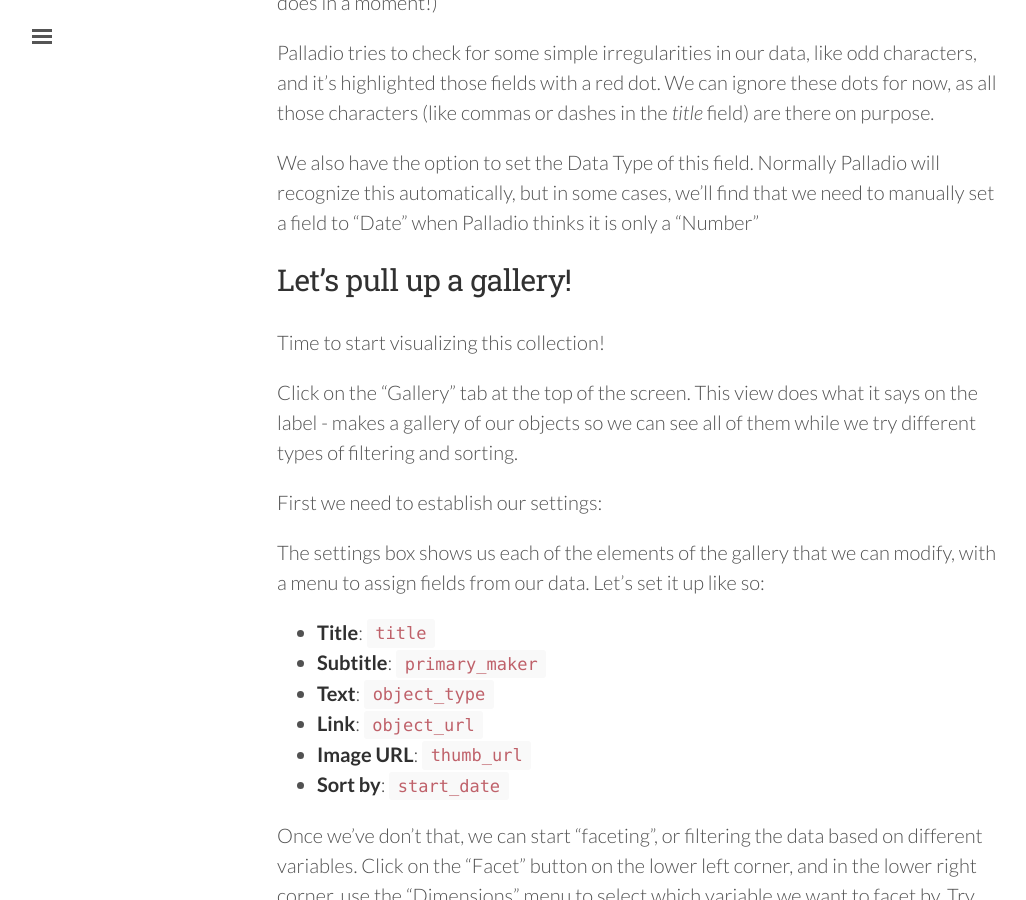
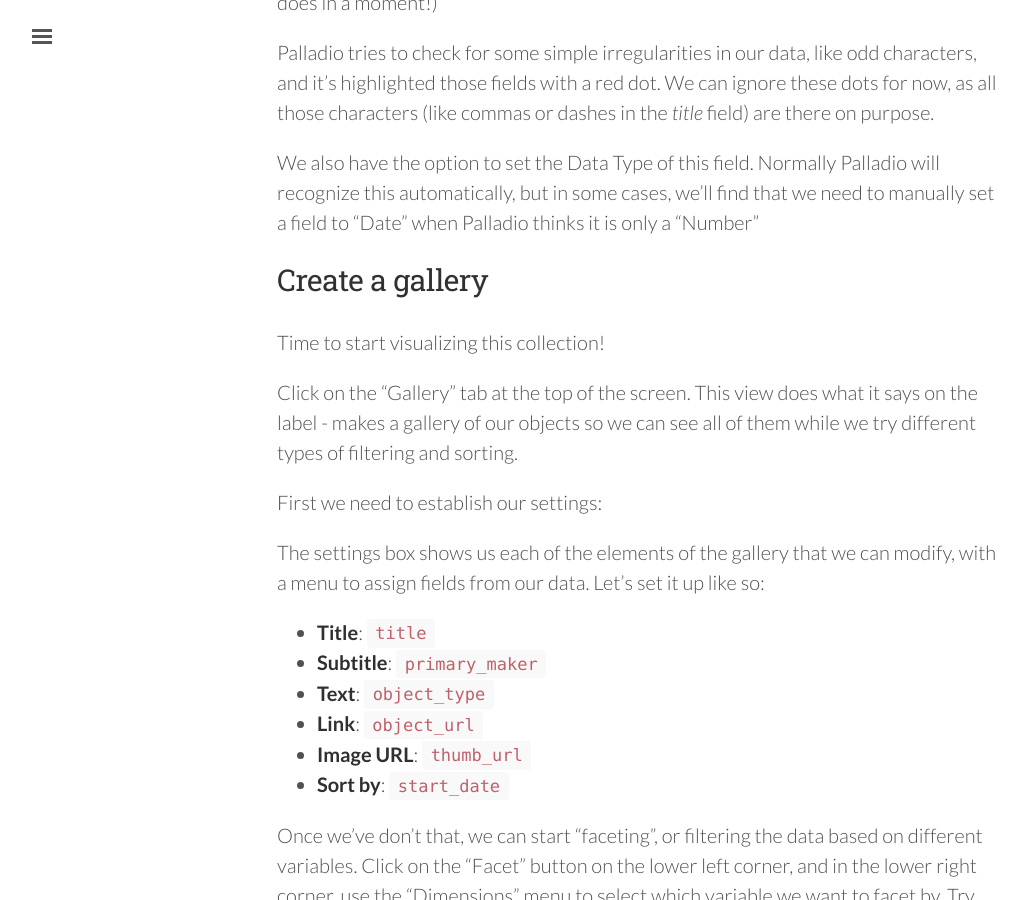
Before and after one commit to mdlincoln/mdlincoln.github.io, a Jekyll site: the page built from _posts/2016-04-07-exploring-depictions-of-amsterdam-with-palladio.md, in a window 1280 px wide and 900 px high, scrolled down 2530 px. Shown: the whole window, without its empty margins (3-1029 px from the left). Built offline with Jekyll 4.4.1, drawn with Linux system fonts in a browser that asks for light colours; nearby versions of some CDN libraries; comment, search, counter and statistics services are not loaded.

Commit message:
Calm that subhead down

```diff
--- a/_posts/2016-04-07-exploring-depictions-of-amsterdam-with-palladio.md
+++ b/_posts/2016-04-07-exploring-depictions-of-amsterdam-with-palladio.md
@@ -68,7 +68,7 @@
 
 We also have the option to set the Data Type of this field. Normally Palladio will recognize this automatically, but in some cases, we'll find that we need to manually set a field to "Date" when Palladio thinks it is only a "Number"
 
-## Let's pull up a gallery!
+## Create a gallery
 
 Time to start visualizing this collection!
 
```
